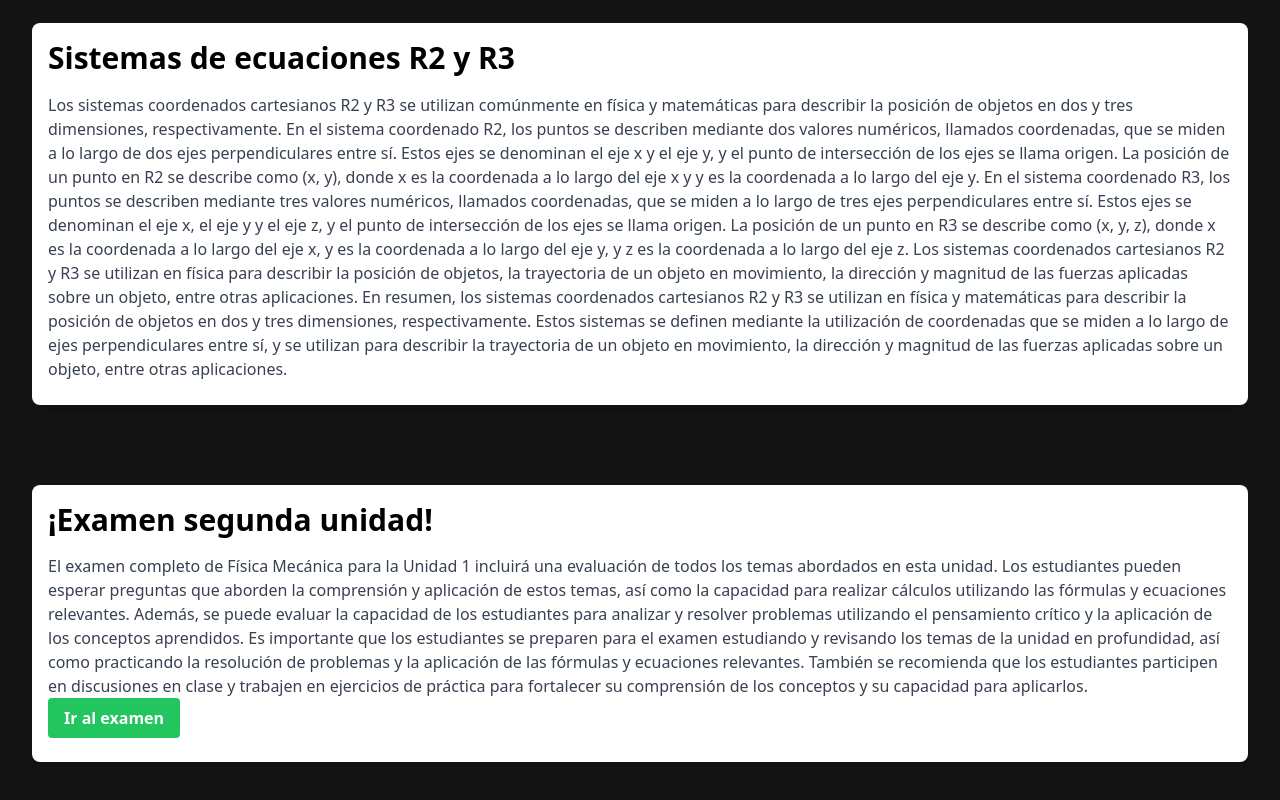
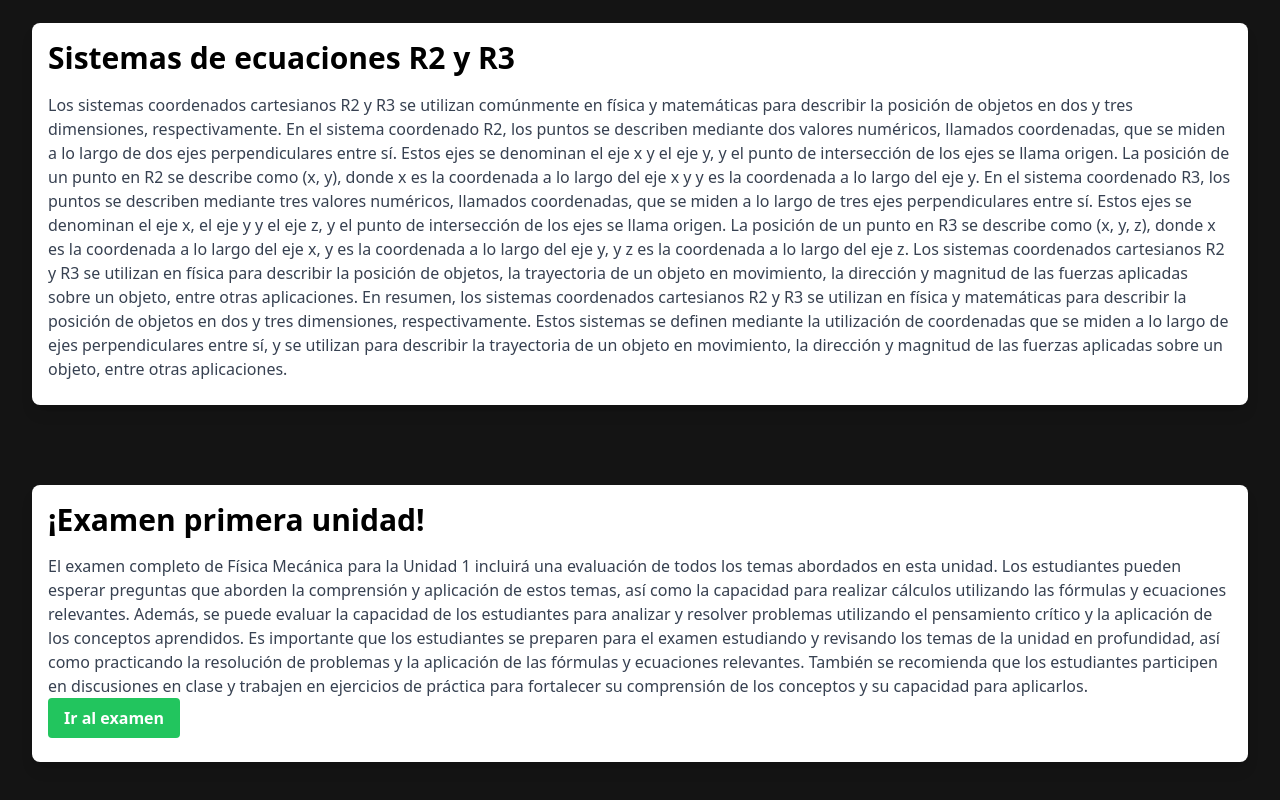
Before and after one commit to JohanLeon0914/ova, a Next.js app: page /primeraUnidad in a window 1280 px wide. Shown: the part 5115-5915 px from the top of the page. Built offline with nearby package versions, Linux system fonts and the light colour scheme.

Commit message:
Update texto
minor update

```diff
--- a/pages/primeraUnidad/index.tsx
+++ b/pages/primeraUnidad/index.tsx
@@ -195,7 +195,7 @@ export default function Index() {
           <div className="mx-auto bg-white shadow-lg rounded-lg overflow-hidden">
             <div className="px-4 py-6 pt-4">
               <h1 className="text-3xl font-bold leading-tight mb-4 text-black">
-                ¡Examen segunda unidad!
+                ¡Examen primera unidad!
               </h1>
               <p className="text-gray-700">
                 El examen completo de Física Mecánica para la Unidad 1 incluirá
```
